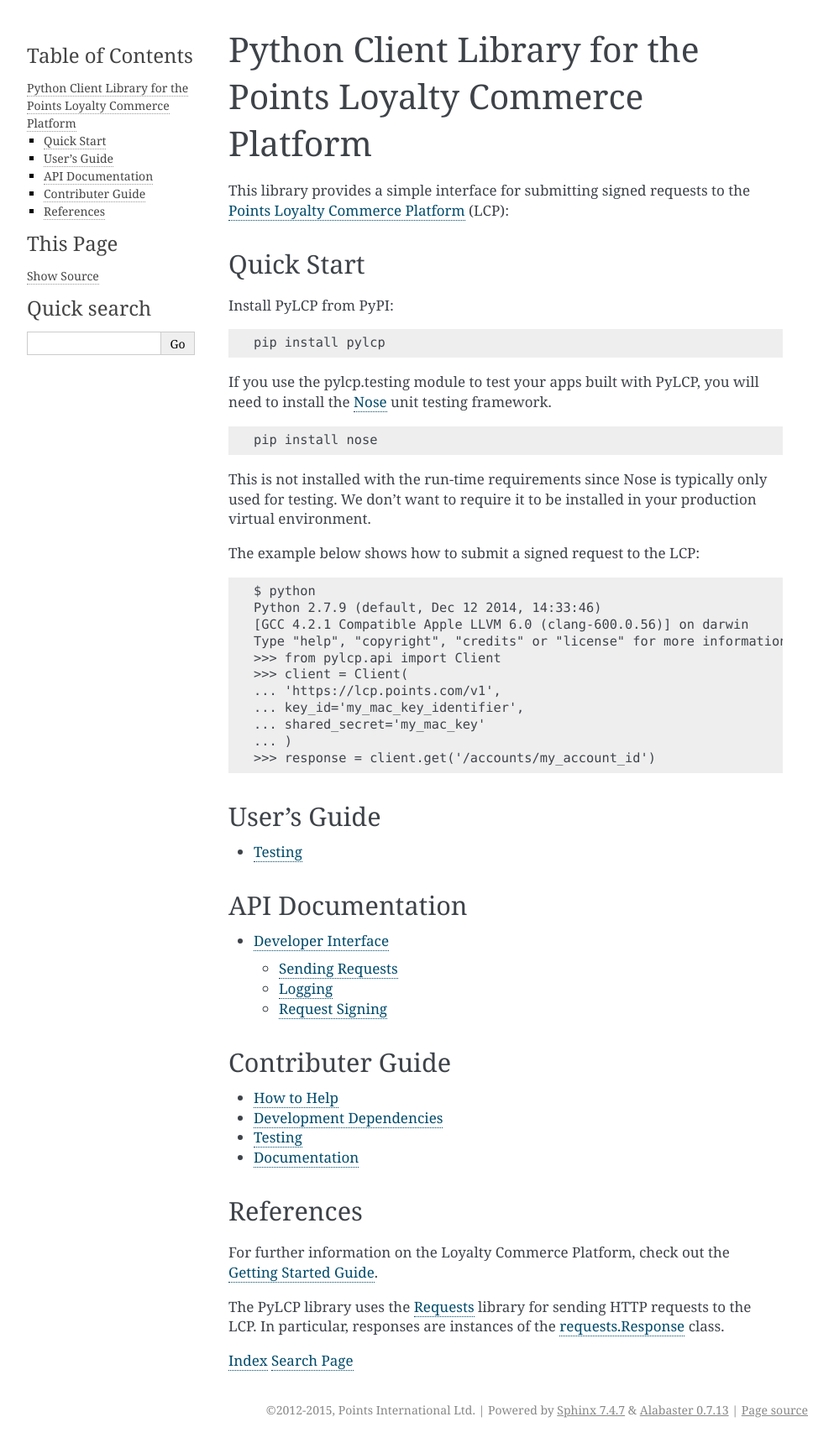
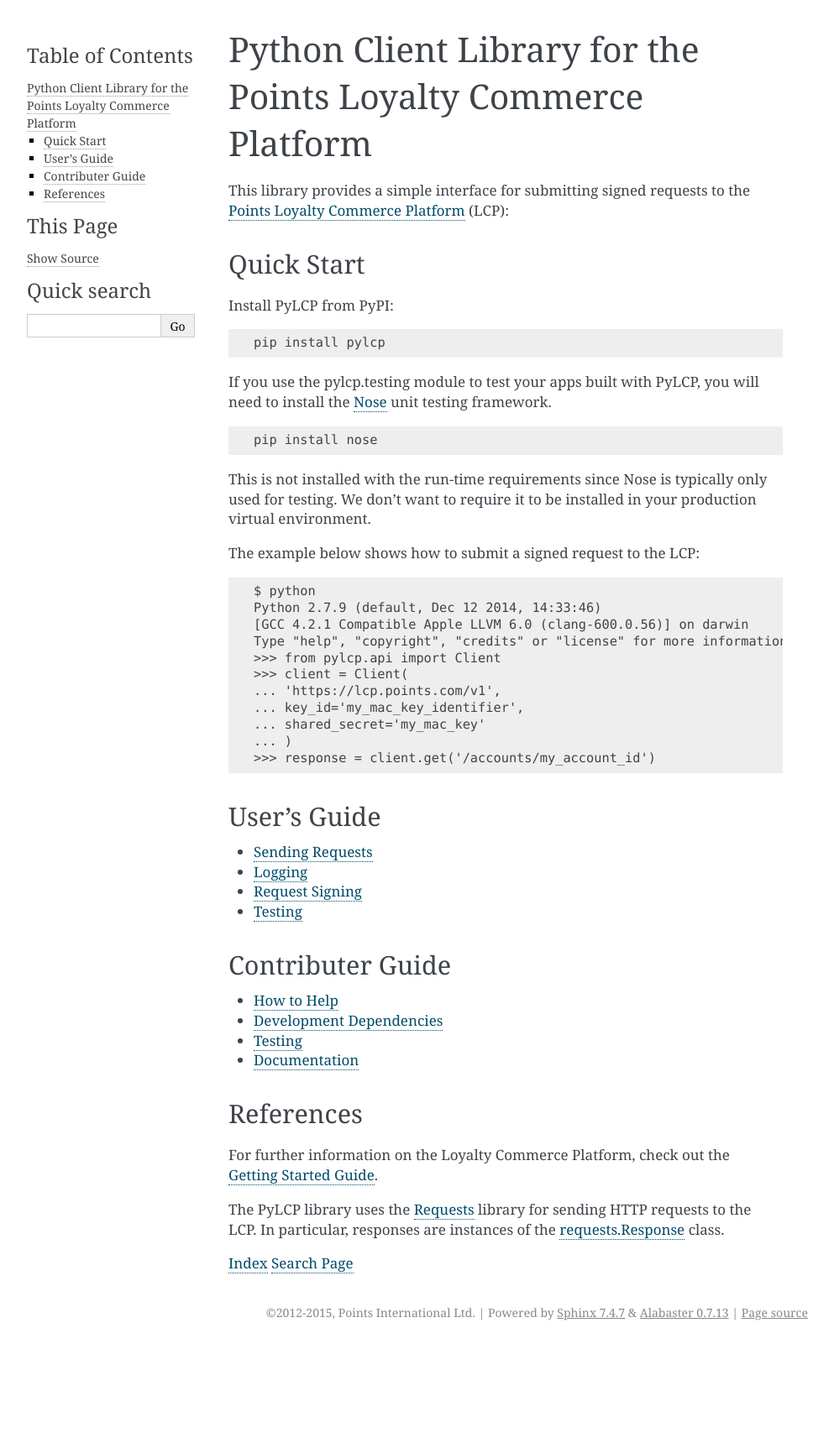
Before and after one commit to pts-mattdeluco/PyLCP, a Sphinx documentation site: the page built from docs/source/index.rst, in a window 1280 px wide. Shown: the whole page at 84% size, without its empty margins (148-1141 px from the left). Built offline with Sphinx 7.4.7, drawn with Linux system fonts in a browser that asks for light colours; after the commit the page ends 1603 px from its top, so only the background shows below that.

Commit message:
Re-org the TOC a bit.

```diff
--- a/docs/source/api.rst
+++ b/docs/source/api.rst
@@ -1,10 +1,7 @@
 .. _api:
 
-Developer Interface
-===================
-
 Sending Requests
-----------------
+================
 
 All requests to the LCP can be sent using an instance of the :class:`Client <pylcp.api.Client>`
 class configured with the appropriate credentials. A :class:`Client <pylcp.api.Client>`
@@ -33,7 +30,7 @@
     :members:
 
 Logging
--------
+=======
 
 The headers and bodies for all requests and responses are logged using the
 loggers `pylcp.api.request_logger` and `pylcp.api.response_logger`
@@ -50,7 +47,7 @@
 .. autofunction:: pylcp.api.mask_sensitive_billing_info_data
 
 Request Signing
----------------
+===============
 
 In general, the request signing performed by the methods on the
 :class:`Client <pylcp.api.Client>` class should be sufficient in most,
--- a/docs/source/index.rst
+++ b/docs/source/index.rst
@@ -43,14 +43,8 @@
 .. toctree::
     :maxdepth: 2
 
+    api
     testing
-
-API Documentation
------------------
-.. toctree::
-   :maxdepth: 2
-
-   api
 
 Contributer Guide
 -----------------
```
